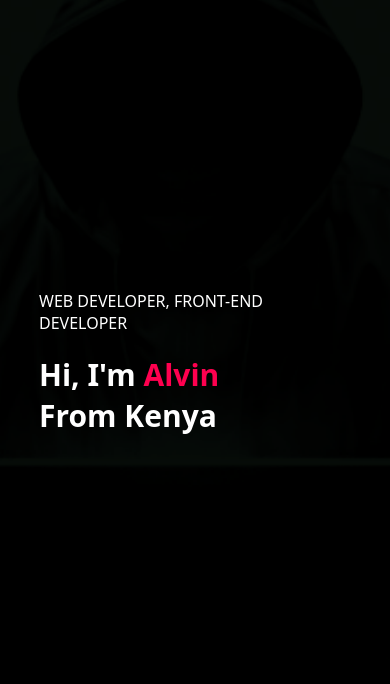
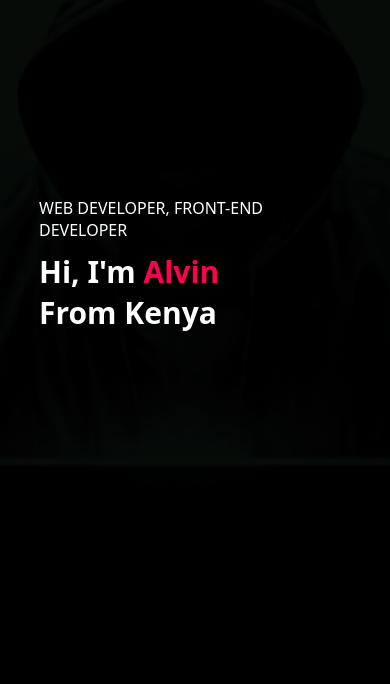
Before and after one commit to jbkelli/project, a plain HTML site: page Web/Portfolio/index.html in a window 390 px wide. Shown: the part 160-844 px from the top of the page. Drawn offline with Linux system fonts and the light colour scheme.

Commit message:
Update style.css

```diff
--- a/Web/Portfolio/style.css
+++ b/Web/Portfolio/style.css
@@ -10,6 +10,7 @@ html{
 body{
     background: #080808;
     color: #000000;
+    background-image: url(picture/peide.png);
 
 }
 #header{
@@ -64,13 +65,13 @@ nav ul li a:hover::after{
     width: 100%;
 }
 .header-text{
-    margin-top: 20%;
+    margin-top: 10%;
     font-size: 30px;
     color: #fff;
 }
 .header-text h1{
     font-size: 60px;
-    margin-top: 20px;
+    margin-top: 10px;
     color: #fff;
 }
 .header-text span{
@@ -261,7 +262,7 @@ nav .fa-solid{
         background-image: url(picture/peide.png);
     }
     .header-text{
-        margin-top: 100%;
+        margin-top: 70%;
         font-size: 16px;
     }
     .header-text h1{
```
